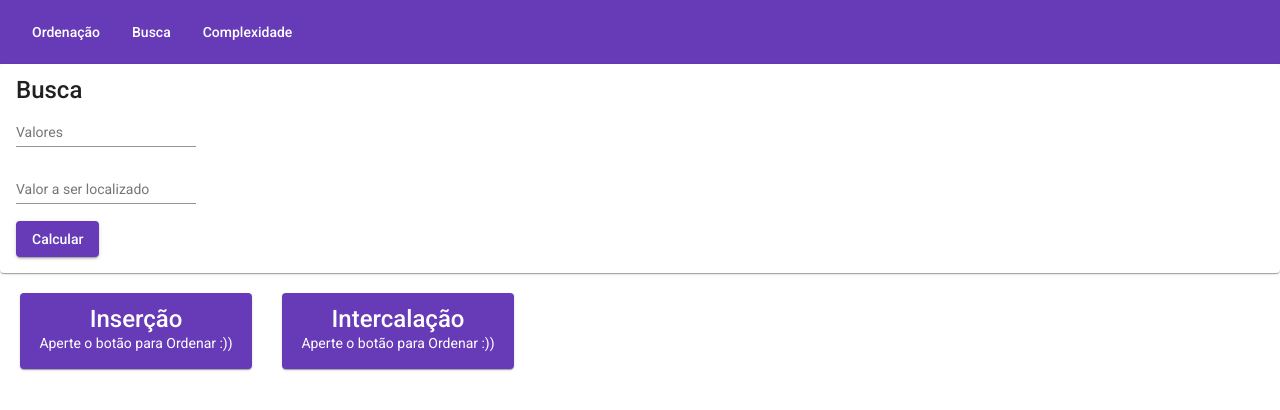
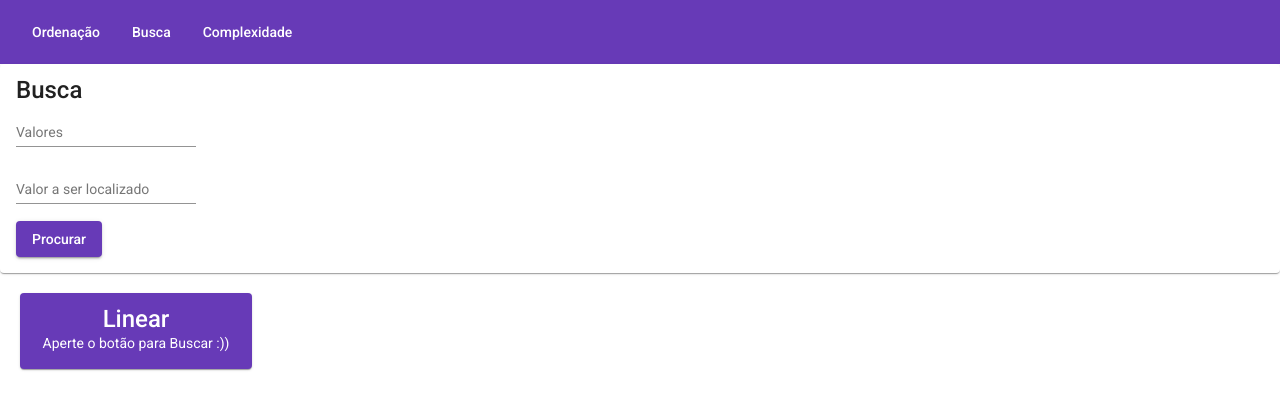
Before and after one commit to Khgds1/Suite-de-Ordenacao-LAA--Interpolation-sort, an Angular app: page /busca in a window 1280 px wide. Shown: the top 410 px of the page. Built offline with nearby package versions, Linux system fonts and the light colour scheme.

Commit message:
implementando busca linear

```diff
--- a/src/algoritmos.js
+++ b/src/algoritmos.js
@@ -310,7 +310,7 @@ function runSearch() {
     let t0= performance.now();
     let linearbuscado = linearSearch(listaSearch, valorSearch);
     let t1= performance.now();
-    document.getElementById("linearSearch").innerText = "LinearSearch: " + linearbuscado + "    |   " + (t1 - t0) + " ms."
+    document.getElementById("linearSearch").innerText = "Quantidade localizada: " + linearbuscado + "    |   " + (t1 - t0) + " ms."
     //binarySearchInsertion
     t0= performance.now();
     let insertionSortado = insertionSort(listaSearch);
--- a/src/app/pages/busca/busca.component.html
+++ b/src/app/pages/busca/busca.component.html
@@ -3,30 +3,22 @@
     <mat-card-content>
         <mat-form-field>
             <mat-label>Valores</mat-label>
-            <input matInput id="listaSort" placeholder="Ex: 1,5,6,8,">
+            <input matInput id="listaSearch" placeholder="Ex: 1,5,6,8,8">
         </mat-form-field>
         <br>
         <mat-form-field>
             <mat-label>Valor a ser localizado</mat-label>
-            <input matInput id="listaSearch" placeholder="Ex: 1,5,6,8,">
+            <input matInput id="valorSearch" placeholder="Ex: 5">
         </mat-form-field>
         <br>
-        <button mat-raised-button color="primary" onclick="runCalc()">Calcular</button>
+        <button mat-raised-button color="primary" onclick="runSearch()">Procurar</button>
     </mat-card-content>
 </mat-card>
 
-<!-- Inserção -->
+<!-- LinearSearch -->
 <mat-card class="card">
-    <mat-card-title>Inserção</mat-card-title>
-    <mat-card-subtitle id="insertionCalc" class="text">
-        Aperte o botão para Ordenar :))
+    <mat-card-title>Linear</mat-card-title>
+    <mat-card-subtitle id="linearSearch" class="text">
+        Aperte o botão para Buscar :))
     </mat-card-subtitle>
 </mat-card>
-
-<!-- Intercalação -->
-<mat-card class="card">
-    <mat-card-title>Intercalação</mat-card-title>
-    <mat-card-subtitle id="intercalationCalc" class="text">
-        Aperte o botão para Ordenar :))
-    </mat-card-subtitle>
-</mat-card>
--- a/src/app/pages/ordenacao/ordenacao.component.html
+++ b/src/app/pages/ordenacao/ordenacao.component.html
@@ -3,7 +3,7 @@
     <mat-card-content>
         <mat-form-field>
             <mat-label>Valores</mat-label>
-            <input matInput id="listaSort" placeholder="Ex: 1,5,6,8,">
+            <input matInput id="listaSort" placeholder="Ex: 1,5,6,8,45">
         </mat-form-field>
         <br>
         <button mat-raised-button color="primary" onclick="runSort()">Ordenar</button>
```
